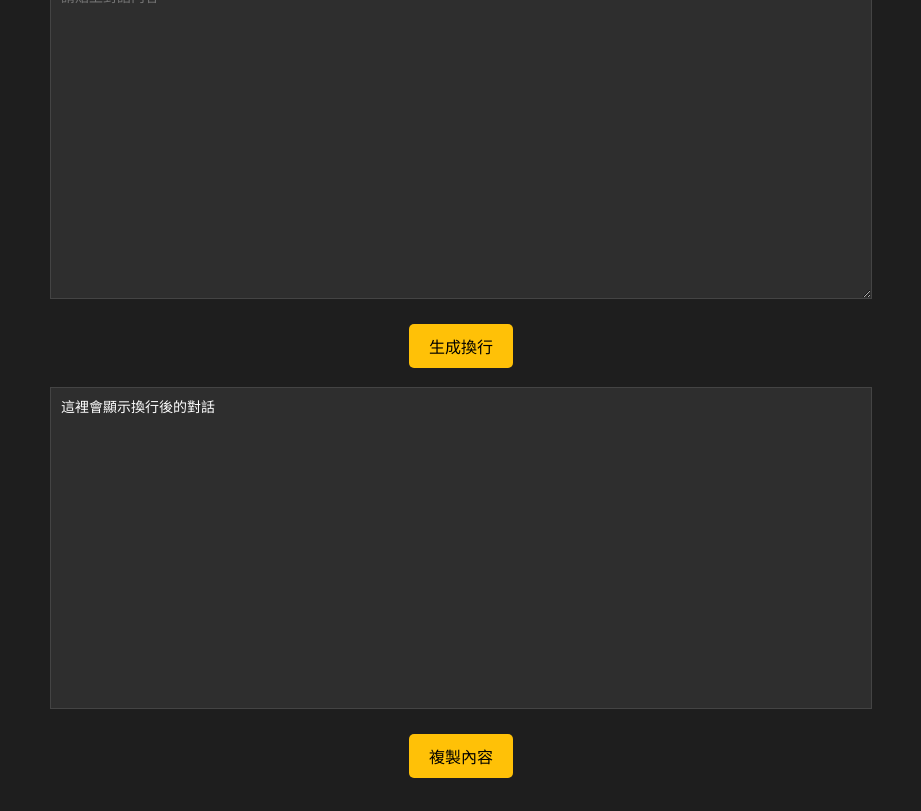
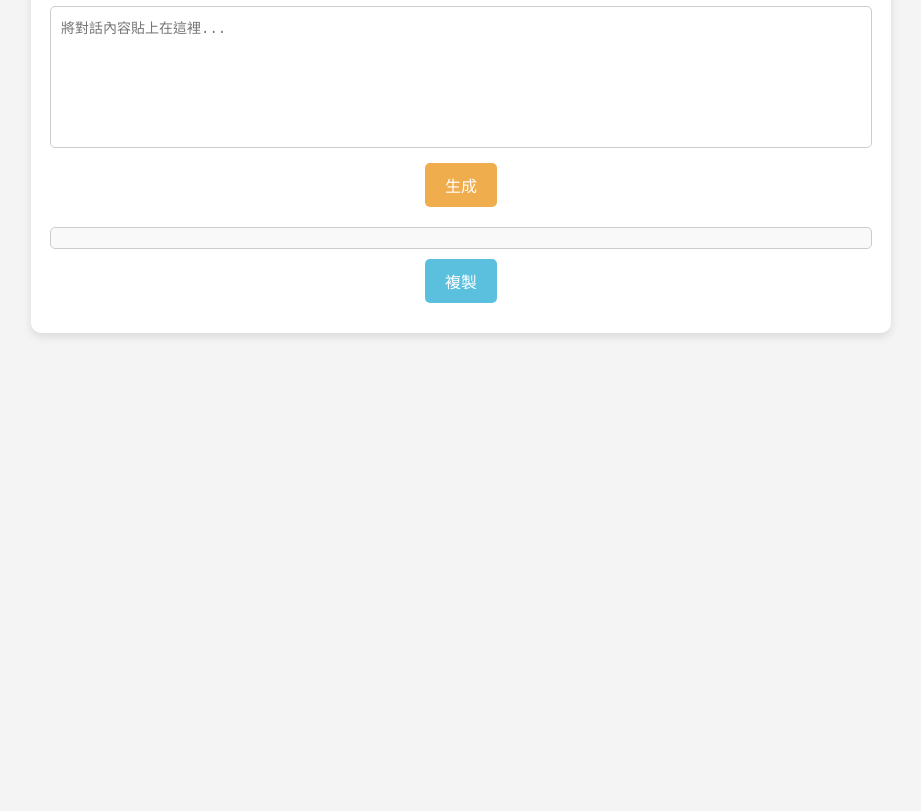
Before and after one commit to privatejoeyao/AutoLineBreakTool, a plain HTML site: page index.html in a window 1280 px wide. Shown: the part 139-950 px from the top of the page, without its empty margins (179-1100 px from the left). After the commit the page ends 800 px from the top, so only its background shows below. Drawn offline with Linux system fonts and the light colour scheme.

Commit message:
Update index.html

```diff
--- a/index.html
+++ b/index.html
@@ -1,111 +1,126 @@
 <!DOCTYPE html>
-<html lang="zh-Hans">
+<html lang="zh-TW">
 <head>
   <meta charset="UTF-8" />
   <meta name="viewport" content="width=device-width, initial-scale=1.0"/>
-  <title>自動分行工具</title>
+  <title>自動換行工具</title>
   <style>
     body {
-      background-color: #1e1e1e;
-      color: white;
-      font-family: 'Courier New', Courier, monospace;
+      font-family: Arial, sans-serif;
+      background-color: #f4f4f4;
+      margin: 0;
+      padding: 40px 0;
+      display: flex;
+      justify-content: center;
+    }
+    .container {
+      width: 80%;
+      max-width: 800px;
+      background-color: white;
+      border-radius: 10px;
+      padding: 30px;
+      box-shadow: 0 4px 8px rgba(0, 0, 0, 0.1);
       display: flex;
       flex-direction: column;
       align-items: center;
-      padding: 20px;
     }
-
-    h1 {
-      color: #ffc107;
+    textarea {
+      width: 100%;
+      height: 120px;
+      font-size: 14px;
+      padding: 10px;
+      margin-bottom: 15px;
+      resize: none;
+      border-radius: 5px;
+      border: 1px solid #ccc;
+    }
+    .button {
+      background-color: #f0ad4e;
+      border: none;
+      color: white;
+      padding: 10px 20px;
+      font-size: 16px;
+      border-radius: 5px;
+      cursor: pointer;
       margin-bottom: 20px;
     }
-
-    textarea, pre {
-      width: 80%;
-      max-width: 800px;
-      height: 300px;
-      background-color: #2e2e2e;
+    .output {
+      width: 100%;
+      max-height: 400px;
+      overflow-y: auto;
+      background-color: #f9f9f9;
+      border: 1px solid #ccc;
+      border-radius: 5px;
+      padding: 10px;
+      white-space: pre-wrap;
+      font-size: 14px;
+      margin-bottom: 10px;
+      cursor: pointer;
+    }
+    .copy-button {
+      background-color: #5bc0de;
+      border: none;
       color: white;
-      border: 1px solid #444;
-      padding: 10px;
-      margin-bottom: 20px;
-      font-size: 14px;
-      line-height: 1.5;
-      white-space: pre-wrap;
-      overflow-wrap: break-word;
-    }
-
-    button {
       padding: 10px 20px;
       font-size: 16px;
-      background-color: #ffc107;
-      color: black;
-      border: none;
+      border-radius: 5px;
       cursor: pointer;
-      margin: 5px;
-      border-radius: 5px;
     }
-
     #copyAlert {
-      color: #4caf50;
-      font-size: 14px;
-      margin-top: 5px;
-      display: none;
+      position: fixed;
+      top: 20px;
+      left: 50%;
+      transform: translateX(-50%);
+      background-color: #5cb85c;
+      color: white;
+      padding: 10px 20px;
+      border-radius: 8px;
+      font-size: 16px;
+      opacity: 0;
+      pointer-events: none;
+      transition: opacity 0.3s ease;
+      z-index: 1000;
     }
-
     #copyAlert.show {
-      display: block;
+      opacity: 1;
     }
   </style>
 </head>
 <body>
-  <h1>自動分行工具</h1>
+  <div class="container">
+    <h2>自動換行工具</h2>
+    <textarea id="inputText" placeholder="將對話內容貼上在這裡..." onclick="this.select()"></textarea>
+    <button class="button" onclick="generateOutput()">生成</button>
 
-  <textarea id="inputText" placeholder="請貼上對話內容"></textarea>
-  <button onclick="generateOutput()">生成換行</button>
+    <div class="output" id="outputText" onclick="selectOutputText()"></div>
+    <button class="copy-button" onclick="copyOutput()">複製</button>
+  </div>
 
-  <pre id="outputText" onclick="selectAllText(this)">這裡會顯示換行後的對話</pre>
-  <button onclick="copyOutput()">複製內容</button>
-  <div id="copyAlert">已複製到剪貼簿！</div>
+  <div id="copyAlert">✅ 複製成功！</div>
 
   <script>
-    function isChinese(str) {
-      return /^[\u4e00-\u9fa5]+$/.test(str);
-    }
-
-    function isEnglishNumber(str) {
-      return /^[a-zA-Z0-9_]+$/.test(str);
-    }
-
     function generateOutput() {
       const input = document.getElementById('inputText').value;
       const lines = input.split('\n');
       let output = '';
-      let lastRole = '';
+      let lastUserId = '';
 
       lines.forEach((line) => {
-        const match = line.match(/^\[\d{2}:\d{2}:\d{2}\]\s*(.+?):/);
-        let role = '';
+        const match = line.match(/\]\s*([^:]+)\s*:/); // 擷取時間之後到冒號之前的角色名稱
+        let currentUserId = '';
 
         if (match) {
-          const name = match[1].trim();
-          if (isEnglishNumber(name)) {
-            role = 'USER';
-          } else if (isChinese(name)) {
-            role = 'AGENT';
-          } else {
-            role = 'USER';
-          }
+          currentUserId = match[1].trim();
         } else {
-          role = 'USER';
+          currentUserId = 'UNKNOWN'; // 格式不符的行，視為 USER
         }
 
-        if (lastRole && role !== lastRole) {
-          output += '\n';
+        if (lastUserId && currentUserId !== lastUserId) {
+          output += '\n'; // 若角色變更就空一行
         }
 
+        lastUserId = currentUserId;
         output += line + '\n';
-        lastRole = role;
       });
 
       document.getElementById('outputText').textContent = output;
@@ -127,21 +142,14 @@
       }, 1000);
     }
 
-    function selectAllText(element) {
+    function selectOutputText() {
+      const output = document.getElementById('outputText');
       const range = document.createRange();
-      range.selectNodeContents(element);
-      const sel = window.getSelection();
-      sel.removeAllRanges();
-      sel.addRange(range);
+      range.selectNodeContents(output);
+      const selection = window.getSelection();
+      selection.removeAllRanges();
+      selection.addRange(range);
     }
-
-    document.getElementById('inputText').addEventListener('click', function() {
-      this.select();
-    });
-
-    document.getElementById('outputText').addEventListener('click', function() {
-      selectAllText(this);
-    });
   </script>
 </body>
 </html>
```
